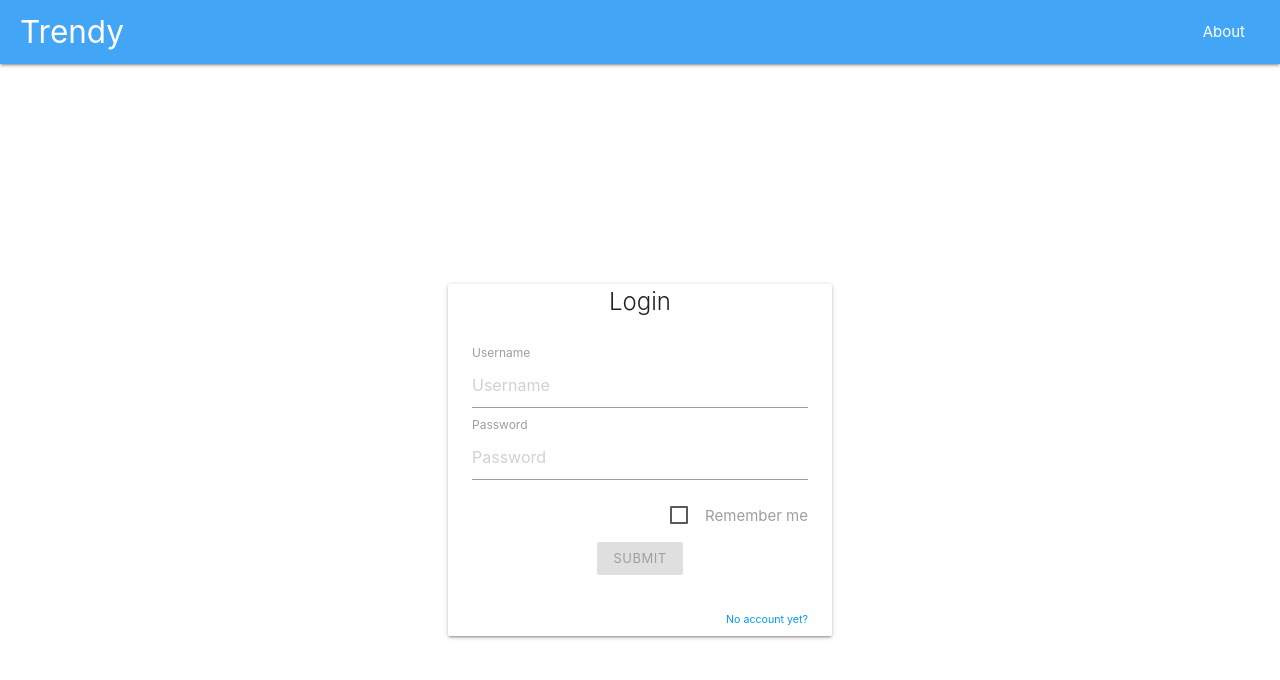
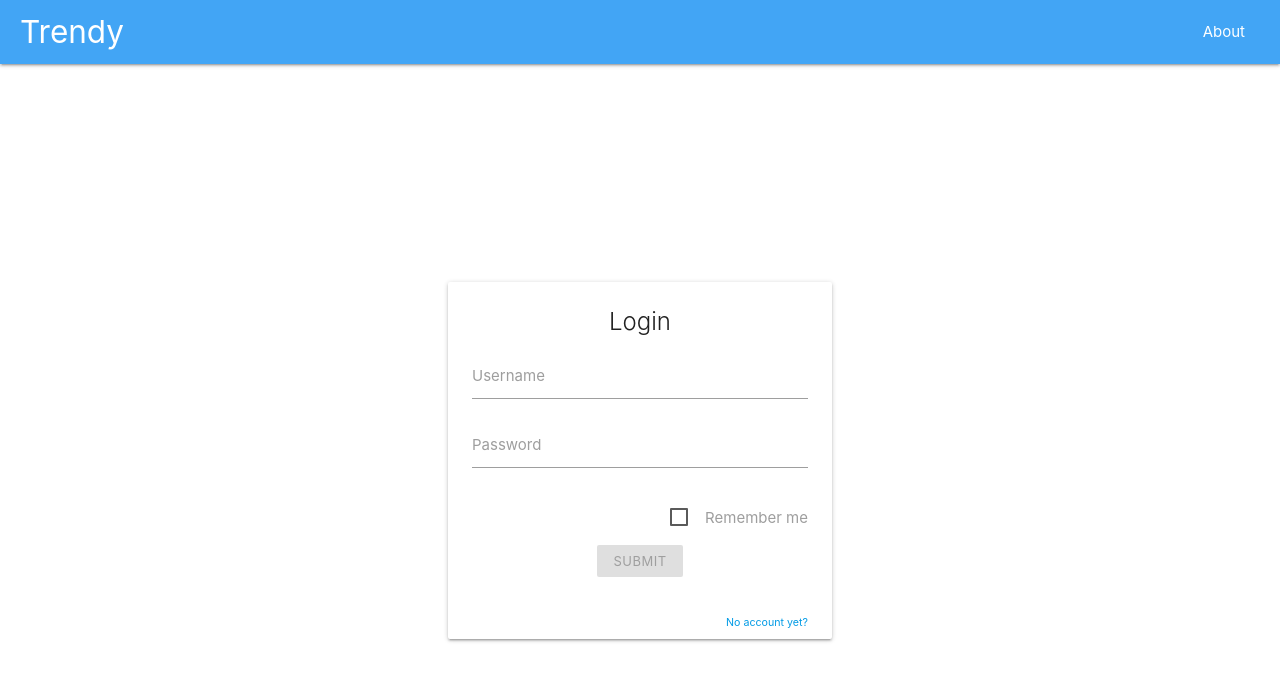
Before and after one commit to Lakshamana/trendy, a React app: page /auth in a window 1280 px wide. Shown: the top 680 px of the page. Built offline with nearby package versions, Linux system fonts and the light colour scheme.

Commit message:
add error handler

```diff
--- a/src/components/Auth.js
+++ b/src/components/Auth.js
@@ -1,6 +1,8 @@
 /* eslint-disable no-unused-vars */
 import React, { useState } from 'react'
 import Centered from './hoc/Centered'
+import { sendToast } from '../util/util'
+
 const { trendyAxios } = require('../../plugins/axios.plugin')
 
 const Auth = ({ changeUser }) => {
@@ -24,9 +26,13 @@ const Auth = ({ changeUser }) => {
 
   function handleSubmit(e) {
     e.preventDefault()
-    // trendyAxios.post(`/${endpoint}`, inputFormData).then(() => {
-    //   if (endpoint === 'login') changeUser(inputFormData)
-    // })
+    const useFormData = mode === 'login' ? loginFormData : registerFormData
+    trendyAxios
+      .post(`/${mode}`, useFormData)
+      .then(() => {
+        if (mode === 'login') changeUser(useFormData)
+      })
+      .catch(err => sendToast(err))
   }
 
   function handleFormChange(e, field) {
@@ -56,37 +62,32 @@ const Auth = ({ changeUser }) => {
   const loginForm = (
     <div id='loginForm'>
       <form onSubmit={handleSubmit}>
-        <label htmlFor='iptUsername' style={{ float: 'left' }}>
-          Username
-        </label>
+        <div className='input-field'>
           <input
             id='iptUsername'
             ref={loginRefs[0]}
             type='text'
             minLength='5'
-          placeholder='Username'
             className='validate'
             onChange={e => handleFormChange(e, 'username')}
           />
-        <br />
-        <label htmlFor='iptPassword' style={{ float: 'left' }}>
-          Password
-        </label>
+          <label htmlFor='iptUsername'>Username</label>
+        </div>
+        <div className='input-field'>
           <input
             id='iptPassword'
             ref={loginRefs[1]}
             type='password'
             minLength='6'
-          placeholder='Password'
             className='validate'
             onChange={e => handleFormChange(e, 'password')}
           />
-        <br />
+          <label htmlFor='iptPassword'>Password</label>
+        </div>
         <label style={{ float: 'right', margin: '1.2em 0' }}>
           <input type='checkbox' />
           <span>Remember me</span>
         </label>
-        <br />
         <div style={{ clear: 'both' }} className='container'>
           <button
             className='btn waves-effect waves-light btn-small'
@@ -104,24 +105,28 @@ const Auth = ({ changeUser }) => {
   const registerForm = (
     <div id='registerForm'>
       <form onSubmit={handleSubmit}>
+        <div className='input-field'>
           <input
+            id='iptRegUsername'
             ref={registerRefs[0]}
             type='text'
             minLength='5'
-          placeholder='Username'
             className='validate'
             onChange={e => handleFormChange(e, 'username')}
           />
-        <br />
+          <label htmlFor='iptRegUsername'>Username</label>
+        </div>
+        <div className='input-field'>
           <input
+            id='iptRegPassword'
             ref={registerRefs[1]}
             type='password'
             minLength='6'
-          placeholder='Password'
             className='validate'
             onChange={e => handleFormChange(e, 'password')}
           />
-        <br />
+          <label htmlFor='iptRegPassword'>Password</label>
+        </div>
         <button
           className='btn waves-effect waves-light btn-small'
           type='submit'
@@ -154,11 +159,11 @@ const Auth = ({ changeUser }) => {
   return (
     <div className='container' style={{ width: '30vw' }}>
       <div className='card'>
+        <div className='card-content'>
           <div className='card-title'>{pageContent.title[mode]}</div>
-        <div className='card-content'>
           {pageContent.form[mode]}
           <br />
-          <span style={{ float: 'right', 'font-size': '8pt' }}>
+          <span style={{ float: 'right', fontSize: '8pt' }}>
             <a onClick={toggleMode}>{pageContent.toggle[mode]}</a>
           </span>
         </div>
--- /dev/null
+++ b/src/util/util.js
@@ -0,0 +1,7 @@
+import { toast } from 'materialize-css/dist/js/materialize'
+
+function sendToast() {
+  toast({ html: 'Error!' })
+}
+
+export { sendToast }
```
Lines whose indentation alone changed are shown as unchanged.
